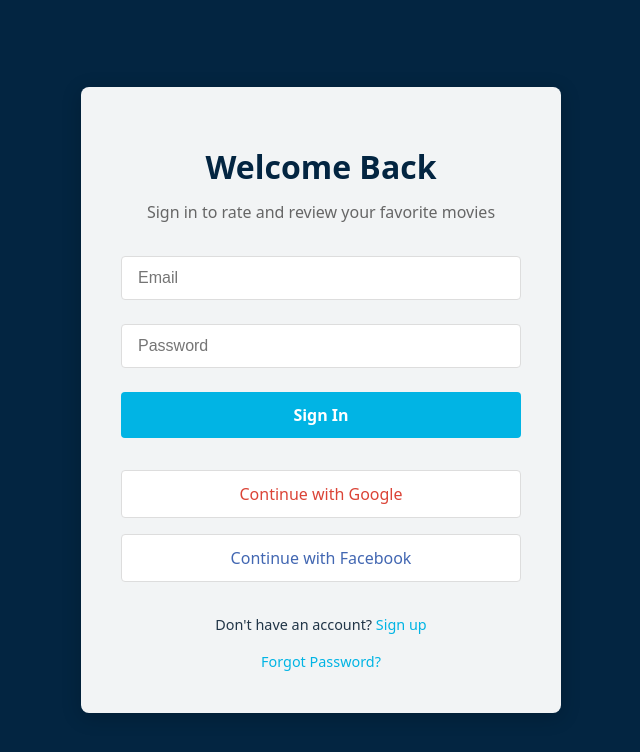
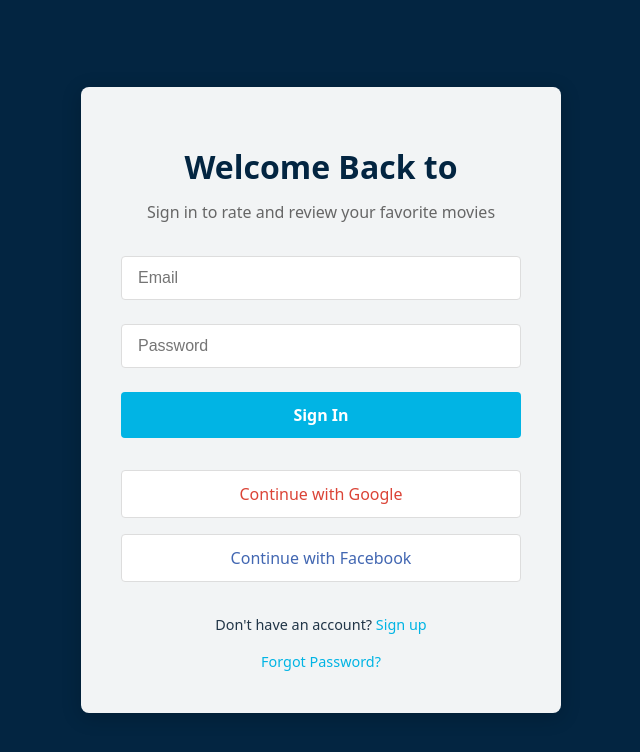
Before and after one commit to Alfaj2302/tmdb, a React (Vite) app: page /tmdb_dummy/login in a window 1280 px wide. Shown: the top 752 px of the page, without its empty margins (319-959 px from the left). Built offline with nearby package versions, Linux system fonts and the light colour scheme.

Commit message:
Login Page UI

```diff
--- a/package.json
+++ b/package.json
@@ -16,6 +16,7 @@
     "@emotion/react": "^11.14.0",
     "@emotion/styled": "^11.14.0",
     "@mui/material": "^6.4.8",
+    "axios": "^1.8.4",
     "i18next": "^24.2.3",
     "i18next-browser-languagedetector": "^8.0.4",
     "i18next-http-backend": "^3.0.2",
--- a/src/pages/LoginPage.tsx
+++ b/src/pages/LoginPage.tsx
@@ -22,7 +22,7 @@ const LoginPage: React.FC = () => {
       </div>
       <div className="login-content">
         <div className="login-box">
-          <h1 className="login-title">Welcome Back</h1>
+          <h1 className="login-title">Welcome Back to {import.meta.env.VITE_APP_TITLE}</h1>
           <p className="login-subtitle">Sign in to rate and review your favorite movies</p>
 
           <form onSubmit={handleSubmit} className="login-form">
```
Also changed, not shown: src/services/client.service.ts (added, +7 -0 lines), src/components/Footer.tsx (added), src/components/Header.tsx (added), src/components/MenuBar.tsx (added), 1 other file (tests, documents, lock files or other folders).
